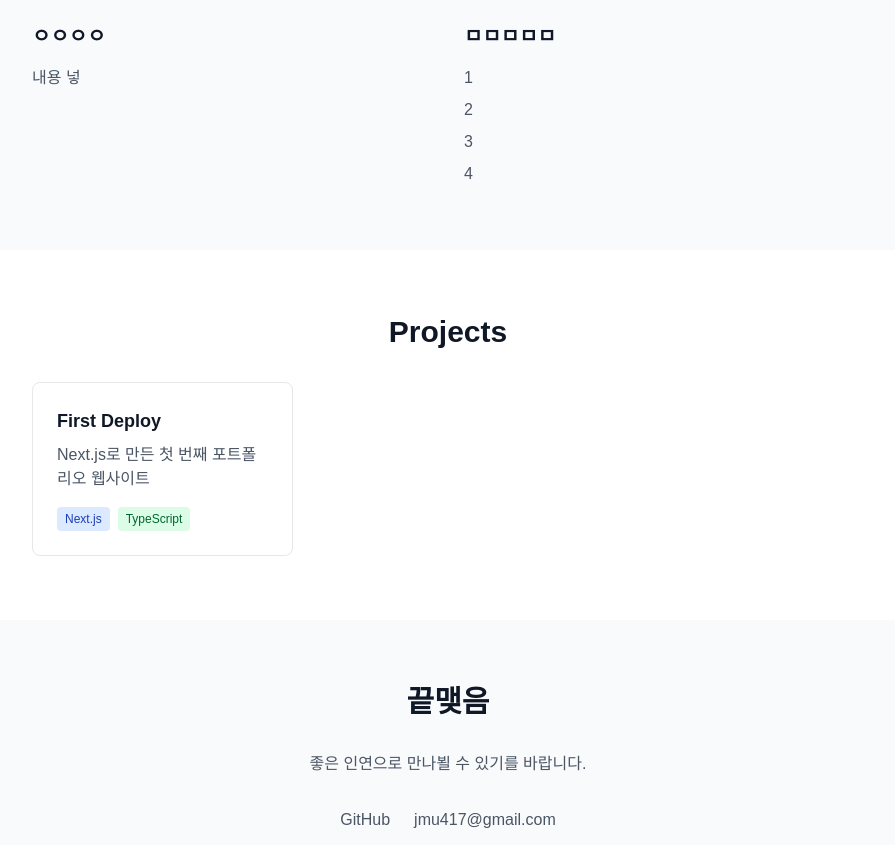
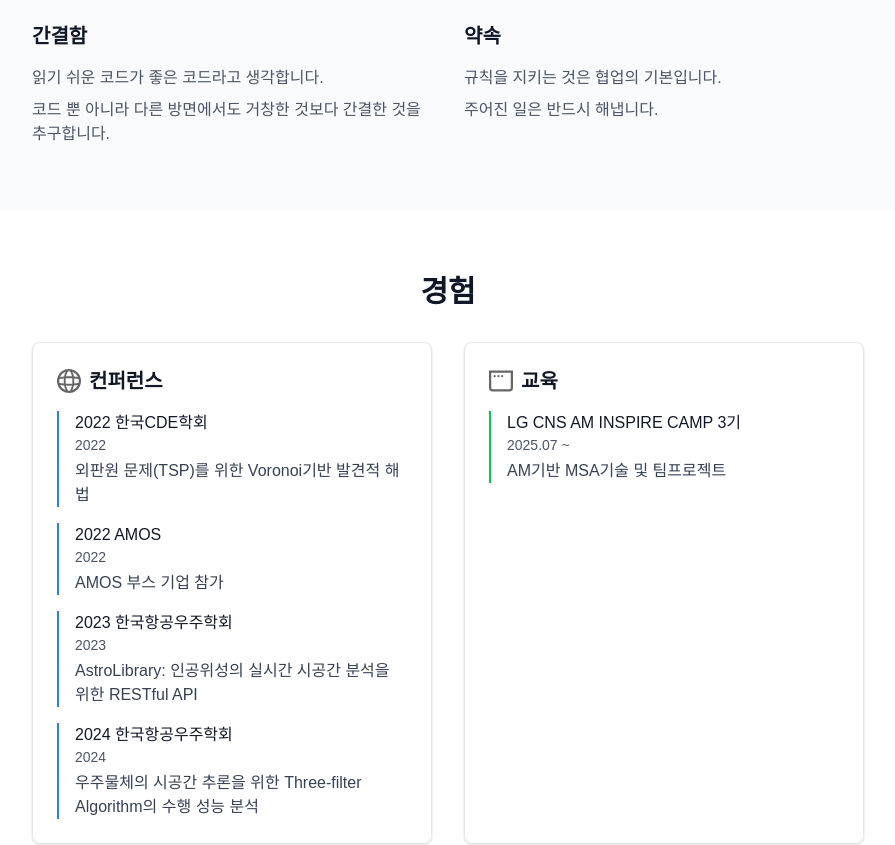
Before and after one commit to jiminu/first_deploy, a Next.js app: page / in a window 1280 px wide. Shown: the part 480-1325 px from the top of the page, without its empty margins (192-1087 px from the left). Built offline with nearby package versions, Linux system fonts and the light colour scheme.

Commit message:
feat: 기본적인 양식 끝

```diff
--- a/app/page.tsx
+++ b/app/page.tsx
@@ -51,31 +51,121 @@ export default function Home() {
       {/* About Section */}
       <section id="about" className="bg-gray-50 py-16">
         <div className="max-w-4xl mx-auto px-8">
-          <h2 className="text-3xl font-bold text-gray-900 mb-8 text-center">자기소개</h2>
+          <h2 className="text-3xl font-bold text-gray-900 mb-8 text-center">성향</h2>
           <div className="grid md:grid-cols-2 gap-8">
+            {/* <div>
+              <h3 className="text-xl font-semibold text-gray-900 mb-4">간결함</h3>
+              <p className="text-gray-600 mb-4">
+                읽기 쉬운 코드가 좋은 코드라고 생각합니다. 코드 뿐 아니라 다른 방면에서도 거창한 것보다 간결한 것을 추구합니다.
+              </p>
+            </div> */}
             <div>
-              <h3 className="text-xl font-semibold text-gray-900 mb-4">ㅇㅇㅇㅇ </h3>
-              <p className="text-gray-600 mb-4">
-                내용 넣
-              </p>
+              <h3 className="text-xl font-semibold text-gray-900 mb-4">간결함 </h3>
+              <ol className="text-gray-600 space-y-2">
+                <li>읽기 쉬운 코드가 좋은 코드라고 생각합니다.</li>
+                <li>코드 뿐 아니라 다른 방면에서도 거창한 것보다 간결한 것을 추구합니다.</li>
+              </ol>
             </div>
             <div>
-              <h3 className="text-xl font-semibold text-gray-900 mb-4">ㅁㅁㅁㅁㅁ </h3>
+              <h3 className="text-xl font-semibold text-gray-900 mb-4">약속 </h3>
               <ol className="text-gray-600 space-y-2">
-                <li>1</li>
-                <li>2</li>
-                <li>3</li>
-                <li>4</li>
+                <li>규칙을 지키는 것은 협업의 기본입니다.</li>
+                <li>주어진 일은 반드시 해냅니다.</li>
               </ol>
             </div>
           </div>
         </div>
       </section>
 
+      <section id="experience" className="py-16">
+        <div className="max-w-4xl mx-auto px-8">
+          <h2 className="text-3xl font-bold text-gray-900 mb-8 text-center">경험</h2>
+          <div className="grid md:grid-cols-2 gap-8">
+            {/* 컨퍼런스 */}
+            <div className="bg-white p-6 rounded-lg shadow-sm border border-gray-200">
+              <h3 className="text-xl font-semibold text-gray-900 mb-4 flex items-center">
+                <Image
+                  src="/globe.svg"
+                  alt="Conference"
+                  width={24}
+                  height={24}
+                  className="mr-2"
+                />
+                컨퍼런스
+              </h3>
+              <ul className="space-y-4">
+                <li className="border-l-2 border-blue-500 pl-4">
+                  <div className="text-gray-900 font-medium">2022 한국CDE학회</div>
+                  <div className="text-gray-600 text-sm">2022</div>
+                  <div className="text-gray-700 mt-1">외판원 문제(TSP)를 위한 Voronoi기반 발견적 해법</div>
+                </li>
+                <li className="border-l-2 border-blue-500 pl-4">
+                  <div className="text-gray-900 font-medium">2022 AMOS</div>
+                  <div className="text-gray-600 text-sm">2022</div>
+                  <div className="text-gray-700 mt-1">AMOS 부스 기업 참가</div>
+                </li>
+                <li className="border-l-2 border-blue-500 pl-4">
+                  <div className="text-gray-900 font-medium">2023 한국항공우주학회</div>
+                  <div className="text-gray-600 text-sm">2023</div>
+                  <div className="text-gray-700 mt-1">AstroLibrary: 인공위성의 실시간 시공간 분석을 위한 RESTful API</div>
+                </li>
+                <li className="border-l-2 border-blue-500 pl-4">
+                  <div className="text-gray-900 font-medium">2024 한국항공우주학회</div>
+                  <div className="text-gray-600 text-sm">2024</div>
+                  <div className="text-gray-700 mt-1">우주물체의 시공간 추론을 위한 Three-filter Algorithm의 수행 성능 분석</div>
+                </li>
+              </ul>
+            </div>
+
+            {/* 교육 */}
+            <div className="bg-white p-6 rounded-lg shadow-sm border border-gray-200">
+              <h3 className="text-xl font-semibold text-gray-900 mb-4 flex items-center">
+                <Image
+                  src="/window.svg"
+                  alt="Education"
+                  width={24}
+                  height={24}
+                  className="mr-2"
+                />
+                교육
+              </h3>
+              <ul className="space-y-4">
+                <li className="border-l-2 border-green-500 pl-4">
+                  <div className="text-gray-900 font-medium">LG CNS AM INSPIRE CAMP 3기</div>
+                  <div className="text-gray-600 text-sm">2025.07 ~ </div>
+                  <div className="text-gray-700 mt-1">AM기반 MSA기술 및 팀프로젝트 </div>
+                </li>
+              </ul>
+            </div>
+
+            {/* 기타 활동 */}
+            {/* <div className="bg-white p-6 rounded-lg shadow-sm border border-gray-200">
+              <h3 className="text-xl font-semibold text-gray-900 mb-4 flex items-center">
+                <Image
+                  src="/file.svg"
+                  alt="Activities"
+                  width={24}
+                  height={24}
+                  className="mr-2"
+                />
+                스터디/모임
+              </h3>
+              <ul className="space-y-4">
+                <li className="border-l-2 border-purple-500 pl-4">
+                  <div className="text-gray-900 font-medium">알고리즘 스터디</div>
+                  <div className="text-gray-600 text-sm">2024.01 - 현재</div>
+                  <div className="text-gray-700 mt-1">주 1회 알고리즘 문제 풀이 및 코드 리뷰</div>
+                </li>
+              </ul>
+            </div> */}
+          </div>
+        </div>
+      </section>
+
       {/* Projects Section */}
-      <section id="projects" className="py-16">
+      <section id="projects" className="bg-gray-50 py-16">
         <div className="max-w-4xl mx-auto px-8">
-          <h2 className="text-3xl font-bold text-gray-900 mb-8 text-center">Projects</h2>
+          <h2 className="text-3xl font-bold text-gray-900 mb-8 text-center">프로젝트</h2>
           <div className="grid md:grid-cols-2 lg:grid-cols-3 gap-6">
             {/* 프로젝트 카드들은 나중에 추가 */}
             <div className="border border-gray-200 rounded-lg p-6 hover:shadow-lg transition-shadow">
@@ -97,7 +187,7 @@ export default function Home() {
       </section>
 
       {/* Contact Section */}
-      <section id="contact" className="bg-gray-50 py-16">
+      <section id="contact" className="py-16">
         <div className="max-w-4xl mx-auto px-8 text-center">
           <h2 className="text-3xl font-bold text-gray-900 mb-8">끝맺음</h2>
           <p className="text-gray-600 mb-8">좋은 인연으로 만나뵐 수 있기를 바랍니다.</p>
```
